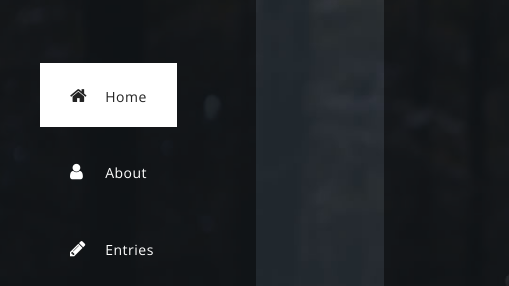
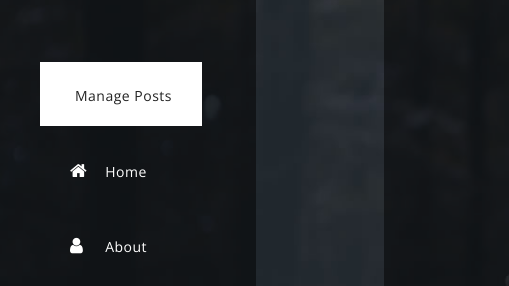
Before and after one commit to recondito/coding-cabin, an Eleventy site: page src/index.njk in a window 1280 px wide. Shown: the part 236-522 px from the top of the page, 0-509 px from the left. Built offline with nearby package versions, Linux system fonts and the light colour scheme; Eleventy itself is replaced by a stand-in of ours; files that its build step writes are made by us from their sources; what @sanity/client would draw is missing.

Commit message:
Revert "Removed Manage Posts button."
This reverts commit d4f81b208e65f37c3eda5b9a81a63f698b4e3905.

```diff
--- a/src/_includes/header.njk
+++ b/src/_includes/header.njk
@@ -12,6 +12,7 @@
         <img src="img/pixel-desk.jpg" alt="">
     </div>
     <ul>
+        <li><a href=""><em>Manage Posts</em></a></li>
         <li><a href="#1"><i class="fa fa-home"></i> <em>Home</em></a></li>
         <li><a href="#2"><i class="fa fa-user"></i> <em>About</em></a></li>
         <li><a href="#3"><i class="fa fa-pencil"></i> <em>Entries</em></a></li>
```
